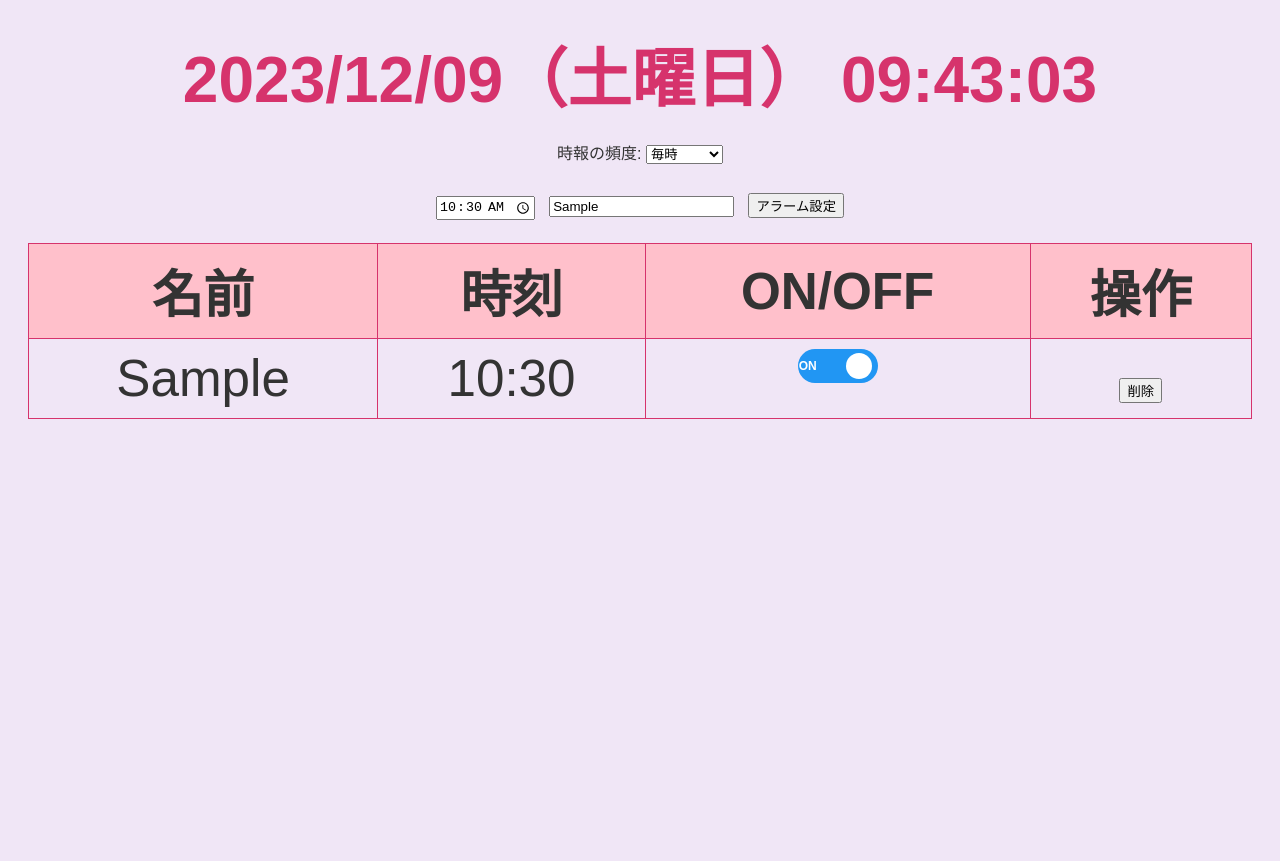
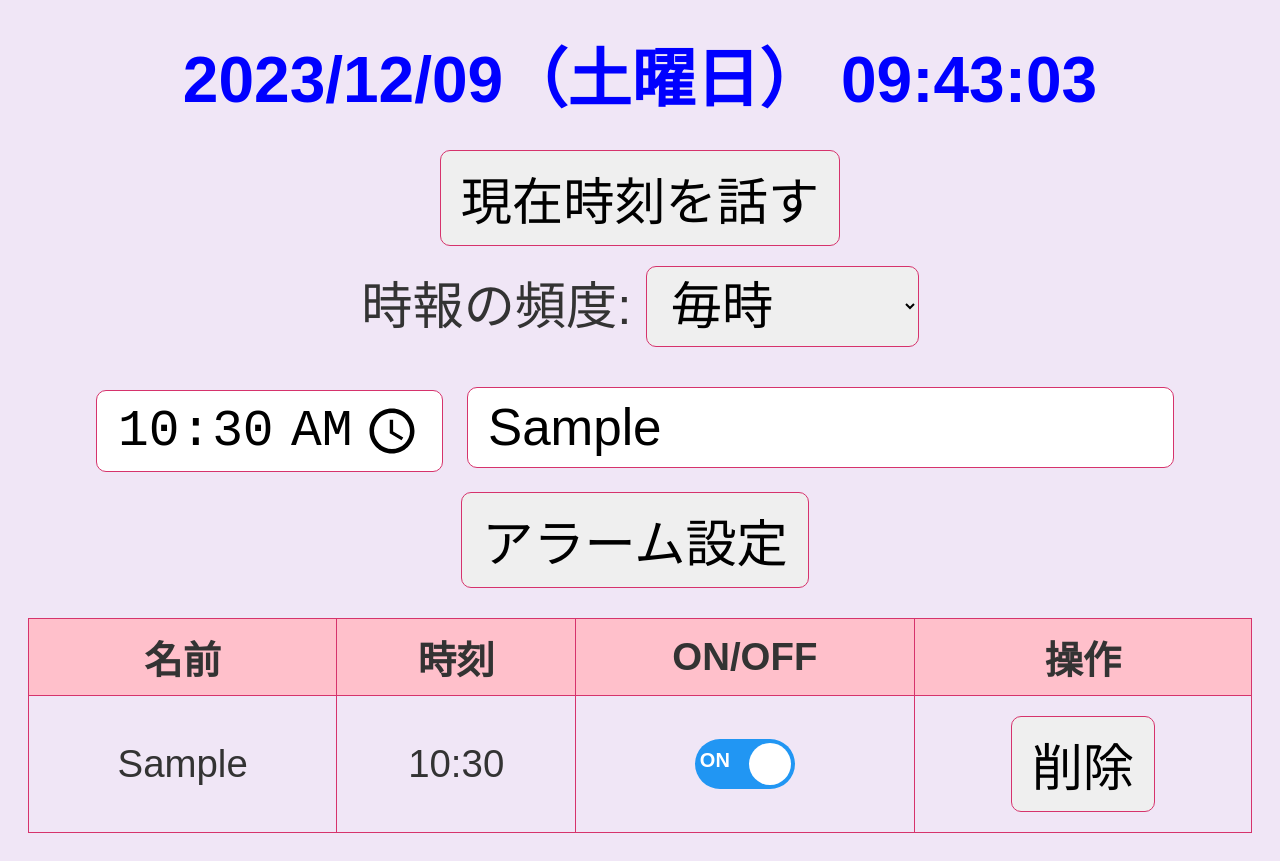
Before and after one commit to T-Misaizu/speakclock, a plain HTML site: page index.html in a window 1280 px wide. Both pictures are taken after typing "10:30", "Sample" into the empty fields and a click on the button "アラーム設定". Before the commit the page ends 800 px from the top, so only its background shows below. Drawn offline with Linux system fonts and the light colour scheme.

Commit message:
ほぼ完成

```diff
--- a/index.html
+++ b/index.html
@@ -6,12 +6,14 @@
     <link rel="stylesheet" href="style.css">
 </head>
 <body>
-    <div id="datetime-display"></div>
-     <div>
+  <div id="datetime-display"></div>
+  <button id="speak-time-button">現在時刻を話す</button>
+     <div id="time-s-frequency">
         時報の頻度:
         <select id="time-signal-frequency">
             <option value="60">毎時</option>
             <option value="30">30分ごと</option>
+            <option value="10">10分ごと</option>
             <option value="1">1分ごと</option>
         </select>
     </div>
--- a/script.js
+++ b/script.js
@@ -66,6 +66,15 @@ window.speechSynthesis.onvoiceschanged = () => {
     // 子どもの声に近い声を検索（言語や声の特性による）
     childVoice = availableVoices.find(voice => voice.name.includes('Child') || voice.lang.includes('ja'));
 };
+
+const speakTimeButton = document.getElementById('speak-time-button');
+
+speakTimeButton.addEventListener('click', () => {
+    const now = new Date();
+    const hours = now.getHours().toString().padStart(2, '0');
+    const minutes = now.getMinutes().toString().padStart(2, '0');
+    speak(`${hours}時${minutes}分です。`);
+});
 
 function speak(message) {
     const speech = new SpeechSynthesisUtterance(message);
--- a/style.css
+++ b/style.css
@@ -9,8 +9,22 @@ body {
 #datetime-display {
     font-size: 5vw; /* ビューポート幅に応じてサイズを調整 */
     font-weight: bold;
-    color: #d6336c; /* ポップなピンク色 */
     margin-bottom: 20px;
+}
+
+#time-s-frequency {
+    font-size: 4vw; /* ビューポート幅に応じてサイズを調整 */
+    margin-bottom: 20px;
+}
+
+
+/* ボタンとドロップダウンメニューのスタイルを大きくする */
+button, select, input[type="time"], input[type="text"] {
+    font-size: 4vw; /* フォントサイズを大きくする */
+    padding: 10px 20px; /* パディングを調整してボタンを大きくする */
+    margin: 10px 0; /* 余白を適切に設定 */
+    border-radius: 10px; /* 角丸のデザイン */
+    border: 1px solid #d6336c; /* 枠線をポップなピンク色に */
 }
 
 /* 曜日ごとの色はそのまま */
@@ -25,6 +39,16 @@ body {
 .weekday {
     color: black;
 }
+/* フォームのスタイル */
+#alarm-form {
+    text-align: center; /* 中央揃え */
+}
+
+/* フォーム内の要素 */
+#alarm-form input, #alarm-form button {
+    margin-right: 10px; /* 要素間の余白 */
+}
+
 
 #alarm-form, #alarms-list {
     font-size: 4vw;
@@ -46,6 +70,7 @@ body {
 }
 
 #alarms-table th, #alarms-table td {
+    font-size: 3vw; /* 表の文字サイズを大きくする */
     border: 1px solid #d6336c; /* ポップなピンク色の枠線 */
     padding: 10px;
     text-align: center;
@@ -56,11 +81,12 @@ body {
 }
 
 /* トグルスイッチのスタイル */
+/* トグルスイッチのスタイルを大きくする */
 .toggle-switch {
     position: relative;
     display: inline-block;
-    width: 80px; /* 幅を少し広げる */
-    height: 34px;
+    width: 100px; /* 幅を大きくする */
+    height: 50px; /* 高さを大きくする */
 }
 
 .toggle-switch input {
@@ -78,19 +104,27 @@ body {
     bottom: 0;
     background-color: #ccc;
     transition: .4s;
-    border-radius: 34px;
+    border-radius: 50px; /* 角丸の半径を大きくする */
 }
 
 .slider:before {
     position: absolute;
     content: "";
-    height: 26px;
-    width: 26px;
+    height: 42px; /* ボールのサイズを大きくする */
+    width: 42px; /* ボールのサイズを大きくする */
     left: 4px;
     bottom: 4px;
     background-color: white;
     transition: .4s;
     border-radius: 50%;
+}
+
+input:checked + .slider {
+    background-color: #2196F3;
+}
+
+input:checked + .slider:before {
+    transform: translateX(50px); /* スライダーの移動距離を調整 */
 }
 
 .slider:after {
@@ -100,8 +134,8 @@ body {
     position: absolute;
     transform: translateX(-50%);
     top: 10px;
-    right: 10px;
-    font-size: 12px;
+    right: 0px;
+    font-size: 16px;
     font-weight: bold;
 }
 
@@ -115,6 +149,53 @@ input:checked + .slider:before {
 
 input:checked + .slider:after {
     content: "ON";
-    left: 10px;
+    font-size: 20px;
+    left: 20px;
     right: auto;
 }
+
+/* トグルスイッチのスタイルを大きくする */
+.toggle-switch {
+    position: relative;
+    display: inline-block;
+    width: 100px; /* 幅を大きくする */
+    height: 50px; /* 高さを大きくする */
+}
+
+.toggle-switch input {
+    opacity: 0;
+    width: 0;
+    height: 0;
+}
+
+.slider {
+    position: absolute;
+    cursor: pointer;
+    top: 0;
+    left: 0;
+    right: 0;
+    bottom: 0;
+    background-color: #ccc;
+    transition: .4s;
+    border-radius: 50px; /* 角丸の半径を大きくする */
+}
+
+.slider:before {
+    position: absolute;
+    content: "";
+    height: 42px; /* ボールのサイズを大きくする */
+    width: 42px; /* ボールのサイズを大きくする */
+    left: 4px;
+    bottom: 4px;
+    background-color: white;
+    transition: .4s;
+    border-radius: 50%;
+}
+
+input:checked + .slider {
+    background-color: #2196F3;
+}
+
+input:checked + .slider:before {
+    transform: translateX(50px); /* スライダーの移動距離を調整 */
+}
```
